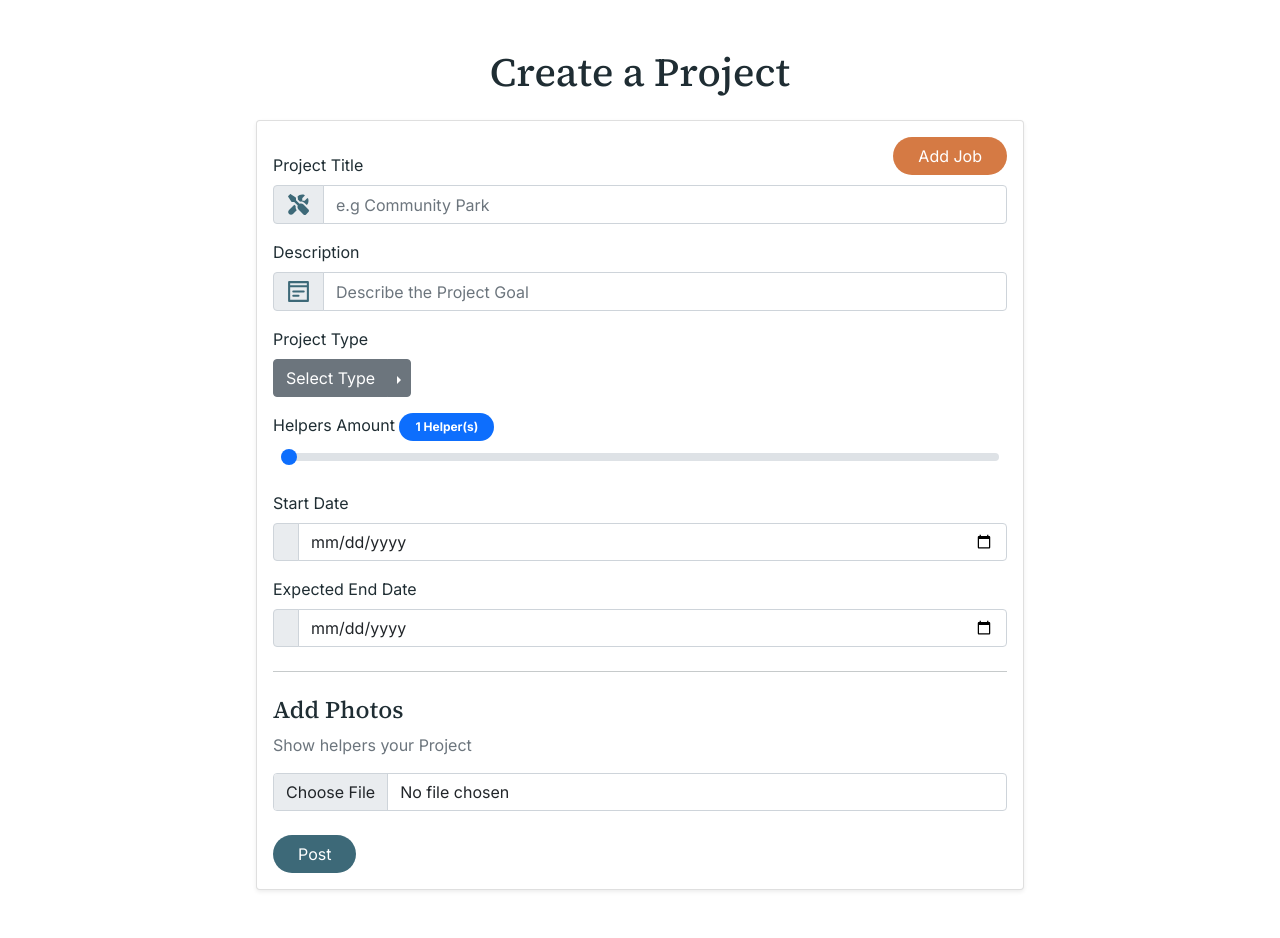
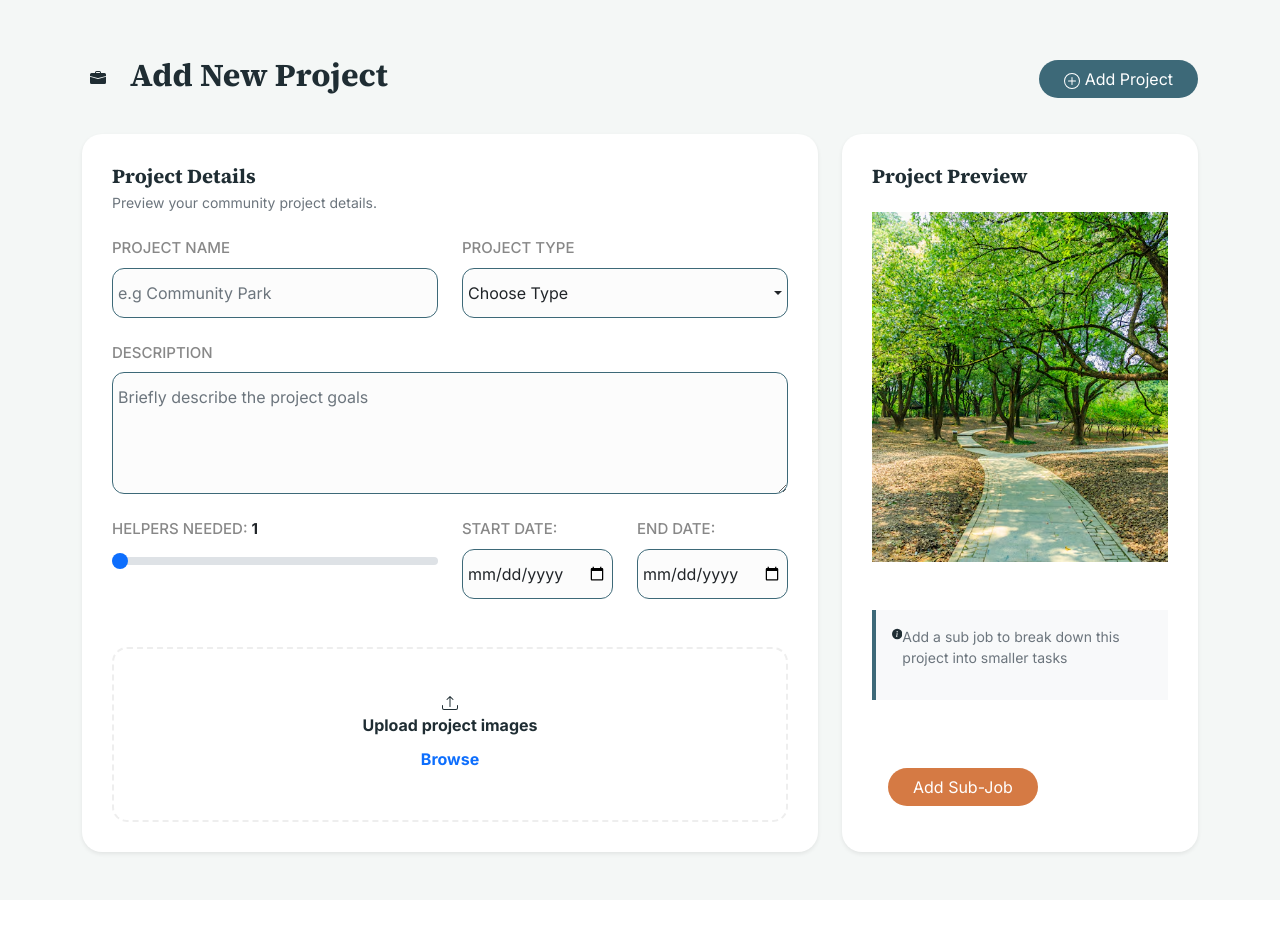
Before and after one commit to Jamie-Lawlor/HelpOuts, a Flask app: page /add_project/ in a window 1280 px wide. Shown: the part 62-1000 px from the top of the page. After the commit the page ends 919 px from the top, so only its background shows below. Run offline with Flask 3, Linux system fonts and the light colour scheme; some web fonts are replaced.

Commit message:
#62793 Style the add post page
Working on the styling and layout of the add project page.

```diff
--- a/static/css/styles.css
+++ b/static/css/styles.css
@@ -170,6 +170,7 @@ body{
     line-height: 1.5;
     color: #1f2d33; */
     color: #1f2d33 !important;
+    background-color: #f4f7f6 !important;
 }
 
 .list-item{
@@ -211,3 +212,34 @@ a:hover{
     max-height: 400px;
     object-fit: cover;
 }
+
+/* Add project page */
+.add-project-card{
+    border-radius: 20px;
+    border:none;
+    background: #ffffff;
+    padding: 30px;
+}
+
+.soft-input{
+    background-color: #fcfcfc !important;
+    border:1px solid #3D6978 !important;
+    border-radius: 12px !important;
+    padding: 12px 5px !important;
+}
+
+.label-muted{
+    color: #888;
+    font-weight: 500;
+    margin-bottom: 8px;
+    display: block;
+    font-size: 15px;
+}
+
+.upload-section{
+    border: 2px dashed #eee;
+    border-radius: 15px;
+    padding: 40px;
+    text-align:center;
+    background:#fff;
+}
--- a/static/js/main.js
+++ b/static/js/main.js
@@ -7,8 +7,9 @@ $('.datepicker').datepicker({
 
 var project_type = ""
 
-function storeValue(selectedButton) {
+function storeValue(selectedButton, label) {
     project_type = selectedButton
+    document.getElementById("projectTypeButton").innerText = label
 }
 
 function update_helpers_amount(helpers_amount) {
--- a/templates/posts/add_project.html
+++ b/templates/posts/add_project.html
@@ -2,131 +2,128 @@
 <title>{% block title %}Add Post{% endblock %}</title>
 
 {% block body %}
-<div class="container my-5">
-    <h1 class="text-center mb-4">Create a Project</h1>
-    <div class="card shadow-sm mx-auto position-relative" style="width: 48rem;">
-        <button onclick="add_a_sub_job()" class="btn helper-button-orange rounded-pill px-4 position-absolute top-0 end-0 m-3 mb-3">Add Job</button>
+<div class="container py-5">
+    <div class="d-flex justify-content-between align-items-center mb-4">
+    <h2 class="d-flex align-items-center fw-bold">
+        <span class="rounded-3 p-2 me-3">
+            <svg xmlns="http://www.w3.org/2000/svg" width="16" height="16" fill="currentColor" class="bi bi-briefcase-fill" viewBox="0 0 16 16">
+                <path d="M6.5 1A1.5 1.5 0 0 0 5 2.5V3H1.5A1.5 1.5 0 0 0 0 4.5v1.384l7.614 2.03a1.5 1.5 0 0 0 .772 0L16 5.884V4.5A1.5 1.5 0 0 0 14.5 3H11v-.5A1.5 1.5 0 0 0 9.5 1zm0 1h3a.5.5 0 0 1 .5.5V3H6v-.5a.5.5 0 0 1 .5-.5"/>
+                <path d="M0 12.5A1.5 1.5 0 0 0 1.5 14h13a1.5 1.5 0 0 0 1.5-1.5V6.85L8.129 8.947a.5.5 0 0 1-.258 0L0 6.85z"/>
+            </svg>
+        </span>
+        Add New Project
+    </h2>
+    <div class="d-flex gap-2">
+        <button class="btn helper-button rounded-pill px-4" onclick="send_project_data()">
+        <svg xmlns="http://www.w3.org/2000/svg" width="16" height="16" fill="currentColor" class="bi bi-plus-circle" viewBox="0 0 16 16">
+        <path d="M8 15A7 7 0 1 1 8 1a7 7 0 0 1 0 14m0 1A8 8 0 1 0 8 0a8 8 0 0 0 0 16"/>
+        <path d="M8 4a.5.5 0 0 1 .5.5v3h3a.5.5 0 0 1 0 1h-3v3a.5.5 0 0 1-1 0v-3h-3a.5.5 0 0 1 0-1h3v-3A.5.5 0 0 1 8 4"/>
+        </svg>
+            Add Project</button>
+    </div>
+    </div>
 
-        <div class="card-body">
-            <form id="project_form">
-                <div class="mb-3">
-                    <label for="title" class="form-label fw-semibold mt-3">Project Title</label>
-                    <div class="input-group">
-                        <span class="input-group-text">
-                            <img src="/static/images/tools_icon.svg" width="25" height="25">
-                        </span>
-                        <input type="text" id="helpout_title" name="helpout_title" class="form-control"
+<form id="project-form">
+<div class="row g-4">
+    <div class="col-lg-8">
+        <div class="add-project-card shadow-sm h-100">
+            <h5 class="mb-1 fw-bold ">Project Details</h5>
+            <p class="text-muted small mb-4">Preview your community project details.</p>
+
+            <div class="row">
+                <div class="col-md-6 mb-4">
+                    <span class="label-muted">PROJECT NAME</span>
+                     <input type="text" id="helpout_title" name="helpout_title" class="form-control soft-input"
                             placeholder="e.g Community Park" aria-label="Helpout Title" id="title">
-                    </div>
                 </div>
-
-                <div class="mb-3">
-                    <label for="title" class="form-label fw-semibold">Description</label>
-                    <div class="input-group">
-                        <span class="input-group-text">
-                            <img src="/static/images/description_icon.svg" width="25" height="25">
-                        </span>
-                        <input type="text" id="helpout_description" name="helpout_description" class="form-control"
-                            placeholder="Describe the Project Goal" aria-label="Helpout Title" id="title">
-                    </div>
-                </div>
-
-                <!-- dropdown menu in here -->
-                <div class="mb-3">
-                    <label for="form-label fw-semibold" class="form-label fw-semibold">Project Type</label>
-                    <br>
-
-                    <input type="hidden" name="project_type" id="project_type_input">
-
-                    <div class="btn-group dropend">
-                        <button type="button" class="btn btn-secondary" id="selected_project_type">
-                            Select Type
-                        </button>
-                        <button type="button" class="btn btn-secondary dropdown-toggle dropdown-toggle-split"
-                            data-bs-toggle="dropdown" aria-expanded="false">
-                            <span class="visually-hidden">Toggle Dropright</span>
+                <div class="col-md-6 mb-4">
+                    <span class="label-muted">PROJECT TYPE</span>
+                    <div class="dropdown">
+                        <button class="btn soft-input w-100 text-start d-flex justify-content-between align-items-center dropdown-toggle" type="button" id="projectTypeButton" data-bs-toggle="dropdown" aria-expanded="false">
+                            Choose Type
                         </button>
 
                         <ul class="dropdown-menu dropdown-menu-end">
                             <li><button type="button" class="dropdown-item"
-                                    onclick="storeValue('Environment')">Environment</button>
+                                    onclick="storeValue('Environment', 'Environment')">Environment</button>
                             </li>
                             <li><button type="button" class="dropdown-item"
-                                    onclick="storeValue('social_and_events')">Social &
+                                    onclick="storeValue('social_and_events', 'Social & Events')">Social &
                                     Events</button></li>
                             <li><button type="button" class="dropdown-item"
-                                    onclick="storeValue('construction')">Construction</button>
+                                    onclick="storeValue('construction', 'Construction')">Construction</button>
                             </li>
                             <li><button type="button" class="dropdown-item"
-                                    onclick="storeValue('general_maintenance')">General Maintenance</button></li>
+                                    onclick="storeValue('general_maintenance', 'General Maintenance')">General Maintenance</button></li>
                             <li><button type="button" class="dropdown-item"
-                                    onclick="storeValue('safety')">Safety</button></li>
+                                    onclick="storeValue('safety', 'Safety')">Safety</button></li>
                         </ul>
                     </div>
-                </div>
+                    </div>
+                    </div>
 
+                    <div class="mb-4">
+                        <span class="label-muted">DESCRIPTION</span>
+                        <textarea id="helpout_description" class="form-control soft-input" rows="4" placeholder="Briefly describe the project goals"></textarea>
+                    </div>
 
-                <!-- a bar - select a number, hard coded value currently displaying -->
-                <div class="mb-3">
-                    <label for="title" class="form-label fw-semibold">Helpers Amount</label>
-                    <span class="badge bg-primary rounded-pill px-3 py-2">
-                        <span id="helpers_amount">1</span> Helper(s)
-                    </span>
-                    <div class="px-2">
-                        <input type="range" class="form-range custom-range" min="1" max="10" id="helpers_range"
+                    <div class="row mb-5">
+                        <div class="col-md-6">
+                            <span class="label-muted">HELPERS NEEDED: <span id="helpers_amount" class="text-dark fw-bold">1</span></span>
+                             <input type="range" class="form-range custom-range" min="1" max="10" id="helpers_range"
                             value="1" onchange="update_helpers_amount(document.getElementById('helpers_range').value)">
+                        </div>
+                        <div class="col-md-3">
+                            <span class="label-muted">START DATE:</span>
+                            <input type="date" class="form-control soft-input" id="start_date" name="start_date">
+                        </div>
+                        <div class="col-md-3">
+                            <span class="label-muted">END DATE:</span>
+                            <input type="date" class="form-control soft-input" id="end_date" name="end_date">
+                        </div>
                     </div>
-                    <!-- <div class="input-group">
-                            <input type="range" class="form-range"
-                        <span class="input-group-text">
-                                <img src="/static/images/user_icon.svg" width="25" height="25">
-                            </span>
-                            <input type="text" id="helpout_area" name="helpout_area" class="form-control"
-                                placeholder="Your town or neighbourhood" aria-label="Helpout Title" id="title"> -->
-                    <!-- </div>  -->
-                </div>
 
-                <!-- use a calender thing for start and end date - template? -->
-                <div class="mb-3">
-                    <label for="title" class="form-label fw-semibold">Start Date</label>
-                    <div class="input-group">
-                        <span class="input-group-text">
-                            <i class="bi bi-calendar"></i>
-                        </span>
-                        <input type="date" class="form-control" id="start_date" name="start_date">
+                    <div class="upload-section">
+                        <svg xmlns="http://www.w3.org/2000/svg" width="40" height="16" fill="currentColor" class="bi bi-upload" viewBox="0 0 16 16">
+                        <path d="M.5 9.9a.5.5 0 0 1 .5.5v2.5a1 1 0 0 0 1 1h12a1 1 0 0 0 1-1v-2.5a.5.5 0 0 1 1 0v2.5a2 2 0 0 1-2 2H2a2 2 0 0 1-2-2v-2.5a.5.5 0 0 1 .5-.5"/>
+                        <path d="M7.646 1.146a.5.5 0 0 1 .708 0l3 3a.5.5 0 0 1-.708.708L8.5 2.707V11.5a.5.5 0 0 1-1 0V2.707L5.354 4.854a.5.5 0 1 1-.708-.708z"/>
+                        </svg>
+                    <p class="mb-2 fw-bold">Upload project images</p>
+                        <label for="project-upload-images" class="btn btn-link p-0 text-decoration-none fw-bold">Browse</label>
+                        <input type="file" id="project-upload-images" class="d-none">
+                        <div id="project-image-name" class="small text-muted mt-2"></div>
                     </div>
-                    <!-- <div class="input-group">
-                            <span class="input-group-text">
-                                <img src="/static/images/location_icon.svg" width="25" height="25">
-                            </span>
-                            <input type="text" id="helpout_area" name="helpout_area" class="form-control"
-                                placeholder="Your town or neighbourhood" aria-label="Helpout Title" id="title">
-                        </div> -->
-                </div>
+</div>
+</div>
 
-                <div class="mb-3">
-                    <label for="title" class="form-label fw-semibold">Expected End Date</label>
-                    <div class="input-group">
-                        <span class="input-group-text">
-                            <i class="bi bi-calendar"></i>
-                        </span>
-                        <input type="date" class="form-control" id="end_date" name="end_date">
-                    </div>
-                </div>
+<div class="col-lg-4">
+    <div class="add-project-card shadow-sm h-100 d-flex flex-column">
+        <h5 class="fw-bold mb-4">Project Preview</h5>
 
-                <hr class="my-4">
-                <h4>Add Photos</h4>
-                <p class="text-muted mb-3">Show helpers your Project</p>
-                <input class="form-control" type="file" id="project_form_file_multiple">
-                <div class="mb-4"></div>
-                <!--
-                    <button class="btn btn-primary me-2 mr-3" href="#" role="button">
-                        <img src="/static/images/upload-solid-full.svg" width="22" height="22">
-                        Upload
-                    </button> -->
-                <button class="btn helper-button rounded-pill px-4" onclick="send_project_data()">Post</button>
-            </form>
+        <div class="rounded-4 mb-5 overflow-hidden" style="background-color: #f9f9f9; height: 350px;">
+            <img id="project-image" src="/static/images/park.png" class="w-100 h-100" style="object-fit: cover;">
         </div>
-    </div>
+
+        <div class="p-3 rounded-4" style="background: #f8f9fa; border-left:4px solid #3D6978;">
+            <div class="d-flex align-items-start mb-3">
+                 <svg xmlns="http://www.w3.org/2000/svg" width="16" height="16" fill="currentColor" class="bi bi-info-circle-fill" viewBox="0 0 16 16">
+            <path d="M8 16A8 8 0 1 0 8 0a8 8 0 0 0 0 16m.93-9.412-1 4.705c-.07.34.029.533.304.533.194 0 .487-.07.686-.246l-.088.416c-.287.346-.92.598-1.465.598-.703 0-1.002-.422-.808-1.319l.738-3.468c.064-.293.006-.399-.287-.47l-.451-.081.082-.381 2.29-.287zM8 5.5a1 1 0 1 1 0-2 1 1 0 0 1 0 2"/>
+            </svg>
+            <p class="small text-muted mb-0">
+            Add a sub job to break down this project into smaller tasks
+            </p>
+        </div>
+        </div>
+
+            <div class="mt-auto">
+            <button onclick="add_a_sub_job()" class="btn helper-button-orange rounded-pill px-4 top-0 end-0 m-3 mb-3">Add Sub-Job</button>
+            </div>
+            </div>
+            </div>
+   </div>
+   </div>
+   </div>
+   </div>
+</form>
 </div>
 {% endblock %}
```
